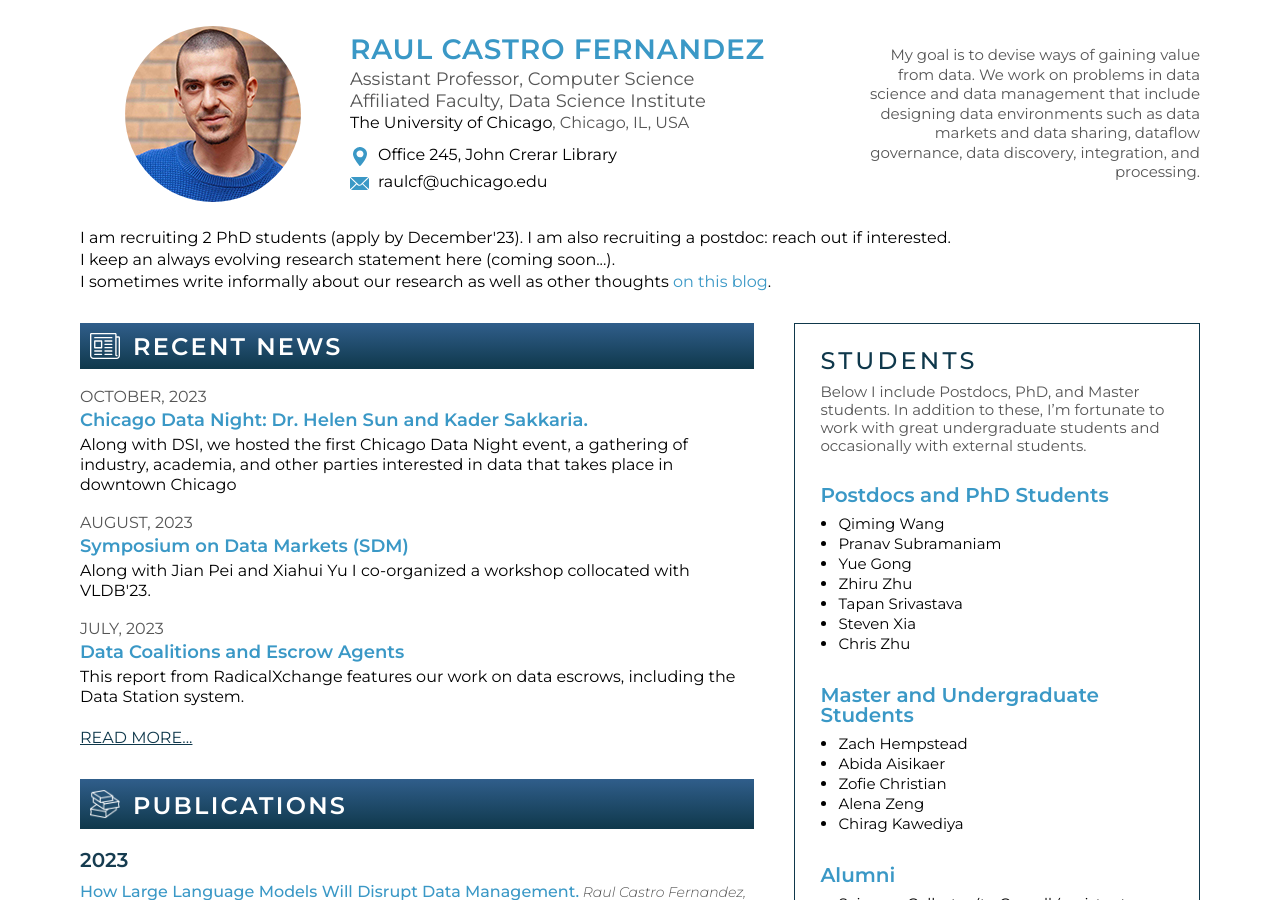
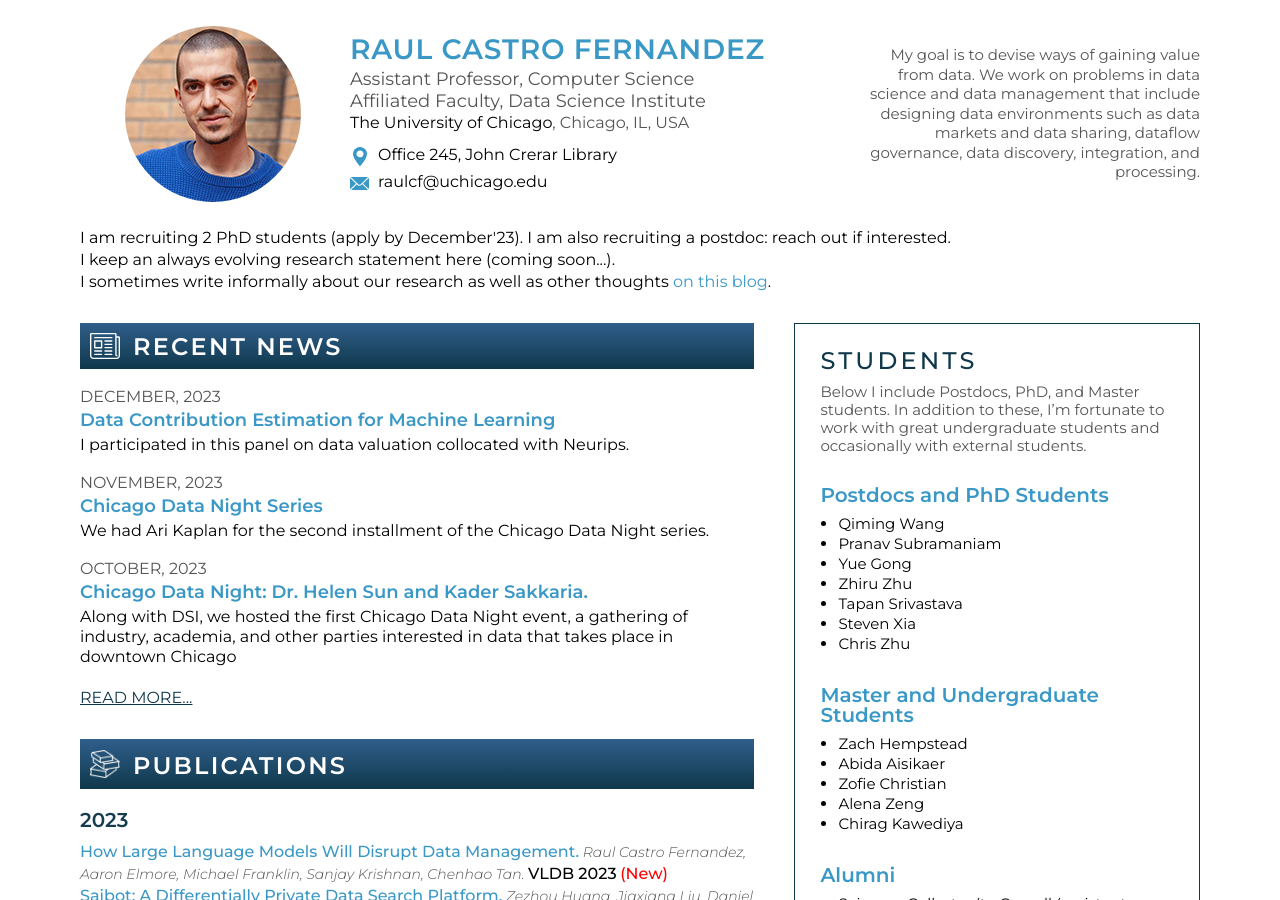
Before and after one commit to raulcf/raulcf.github.io, a Jekyll site: the page index.html, which Jekyll copies as it is, in a window 1280 px wide and 900 px high. Built offline with Jekyll 4.4.1, drawn with Linux system fonts in a browser that asks for light colours.

Commit message:
updated news

```diff
--- a/index.html
+++ b/index.html
@@ -61,8 +61,33 @@
 
                 <div class="titlebox"><h2><img src="images/icon-newspaper.svg" alt="">RECENT NEWS</h2></div>
                 <div class="descbox">
+
+                    <div class="newsbox">
+                        <div class="news-date">DECEMBER, 2023</div>
+
+                        <h3 class="news-title"><a
+href="https://nips.cc/virtual/2023/events/tutorial">Data Contribution Estimation
+for Machine Learning</a></h3>
+                        <p>I participated in this panel on data valuation
+collocated with Neurips.</p>
+                    </div>
+
+
+                    <div class="newsbox">
+                        <div class="news-date">NOVEMBER, 2023</div>
+
+                        <h3 class="news-title"><a
+href="https://datascience.uchicago.edu/events/chicago-data-night-ari-kaplan-databricks/">Chicago
+Data Night Series</a></h3>
+                        <p>We had Ari Kaplan for the second installment of the
+Chicago Data Night series.</p>
+                    </div>
+
+
                     <div class="newsbox">
                         <div class="news-date">OCTOBER, 2023</div>
+
+
                         <h3 class="news-title"><a href="https://datascience.uchicago.edu/events/chicago-data-night-dr-helen-sun-and-kader-sakkaria/">Chicago Data Night:
 Dr. Helen Sun and Kader Sakkaria.</a></h3>
                         <p>Along with DSI, we hosted the first Chicago Data
@@ -70,24 +95,7 @@
 data that takes place in
 downtown Chicago</p>
                     </div>
-                    <div class="newsbox">
-                        <div class="news-date">AUGUST, 2023</div>
-                        <h3 class="news-title"><a href="https://sites.google.com/view/sdmvldb2023">Symposium on Data
-Markets (SDM)</a></h3>
-                        <p>
-Along with Jian Pei and Xiahui Yu I co-organized a workshop collocated with
-VLDB'23.
-                        </p>
-                    </div>
-                    <div class="newsbox">
-                        <div class="news-date">JULY, 2023</div>
-                        <h3 class="news-title"><a href="https://www.radicalxchange.org/media/blog/data-coalitions-and-escrow-agents/">Data Coalitions and
-Escrow Agents</a></h3>
-                        <p>
-This report from RadicalXchange features our work on data escrows, including the
-Data Station system.
-                        </p>
-                    </div>
+
                     <div class="morenews"><a href="http://www.raulcastrofernandez.com/log">READ MORE...</a></div>
                 </div>
 
```
